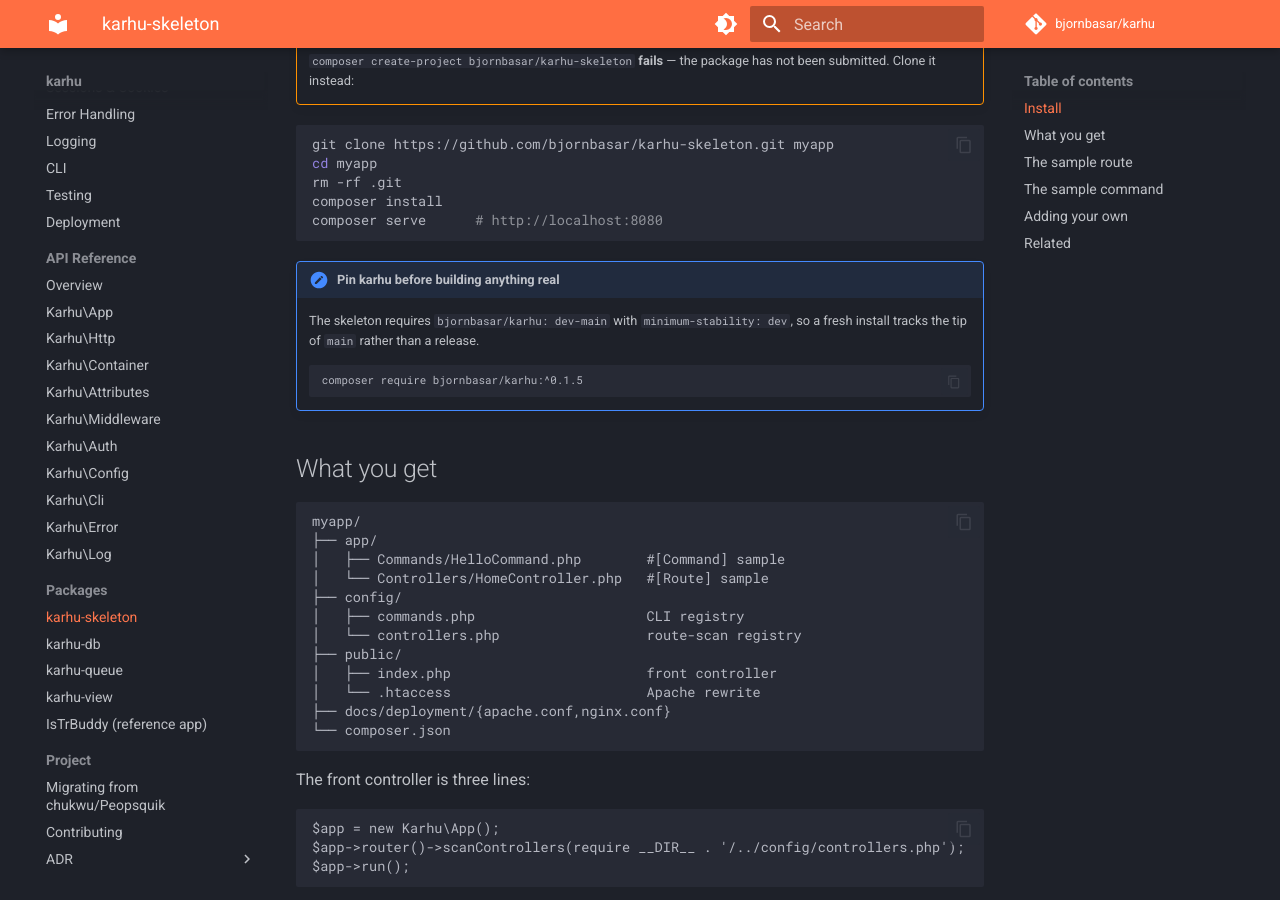
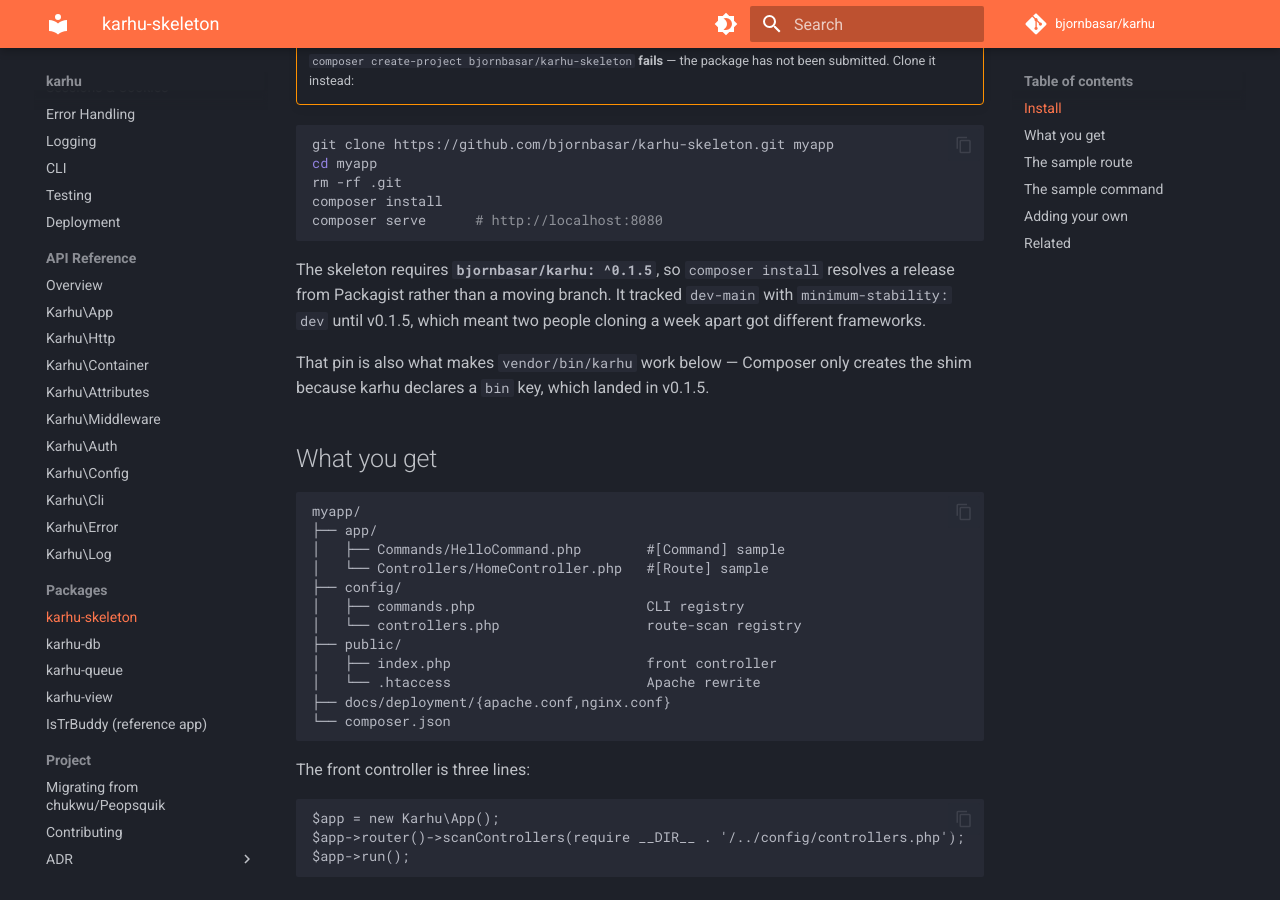
Before and after one commit to bjornbasar/karhu, an MkDocs documentation site: the page built from docs/packages/skeleton.md, in a window 1280 px wide and 900 px high, scrolled down 367 px. Built offline with MkDocs 1.6.1 and Material for MkDocs 9.7.7, drawn with Linux system fonts in a browser that asks for light colours; comment, search, counter and statistics services are not loaded.

Commit message:
docs: the skeleton pins ^0.1.5 now, not dev-main
Both pages told readers the skeleton tracked dev-main and advised pinning
karhu by hand afterwards. That became false when karhu-skeleton was repointed
to ^0.1.5, so the advice was not just stale but actively misleading — it asked
people to fix something already fixed.

Rewritten as a statement of the current pin, keeping why it changed: a starter
template resolving a moving branch gave two people cloning a week apart
different frameworks. The skeleton page also notes the pin is what makes
vendor/bin/karhu work at all, since the bin key landed in v0.1.5.

````diff
--- a/docs/packages/skeleton.md
+++ b/docs/packages/skeleton.md
@@ -19,13 +19,12 @@ composer install
 composer serve      # http://localhost:8080
 ```
 
-!!! note "Pin karhu before building anything real"
-    The skeleton requires `bjornbasar/karhu: dev-main` with `minimum-stability: dev`, so a fresh
-    install tracks the tip of `main` rather than a release.
+The skeleton requires **`bjornbasar/karhu: ^0.1.5`**, so `composer install` resolves a release
+from Packagist rather than a moving branch. It tracked `dev-main` with `minimum-stability: dev`
+until v0.1.5, which meant two people cloning a week apart got different frameworks.
 
-    ```bash
-    composer require bjornbasar/karhu:^0.1.5
-    ```
+That pin is also what makes `vendor/bin/karhu` work below — Composer only creates the shim
+because karhu declares a `bin` key, which landed in v0.1.5.
 
 ## What you get
 
````
Also changed, not shown: docs/installation.md (+3 -7 lines).
